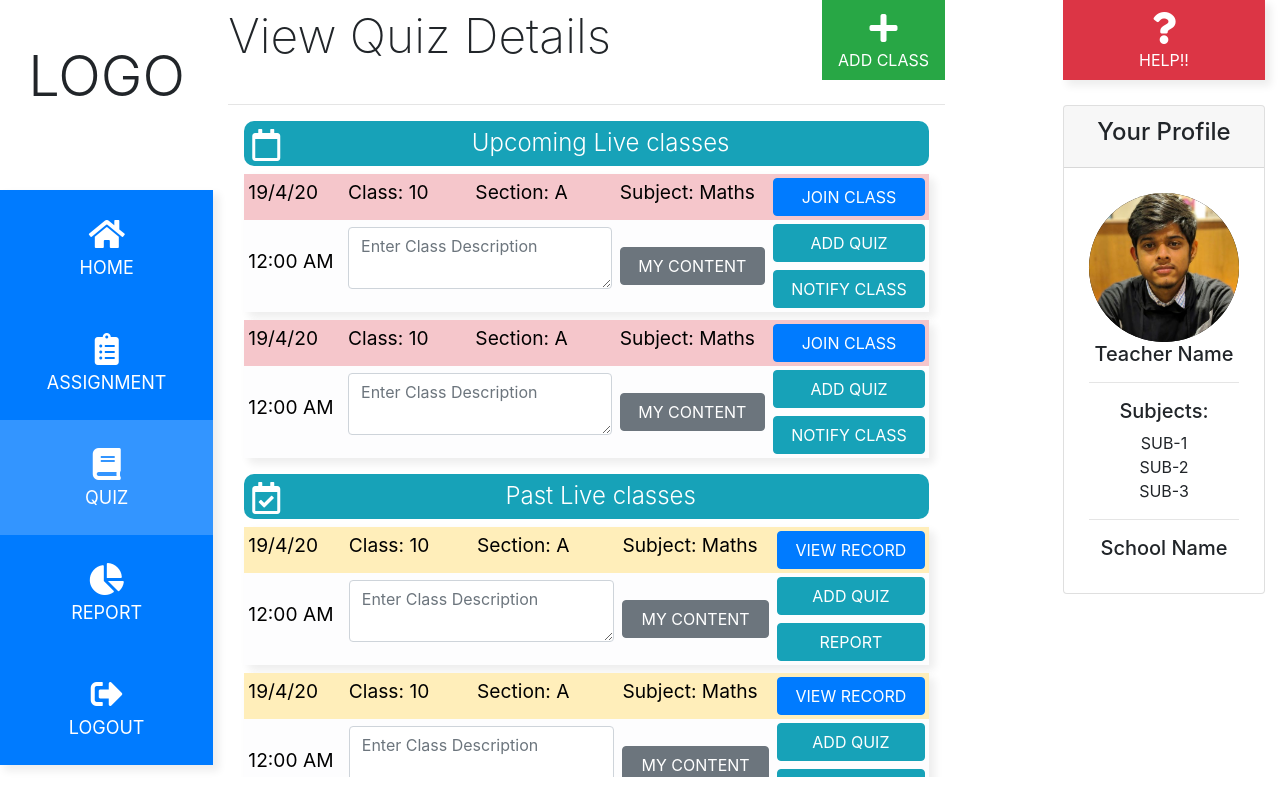
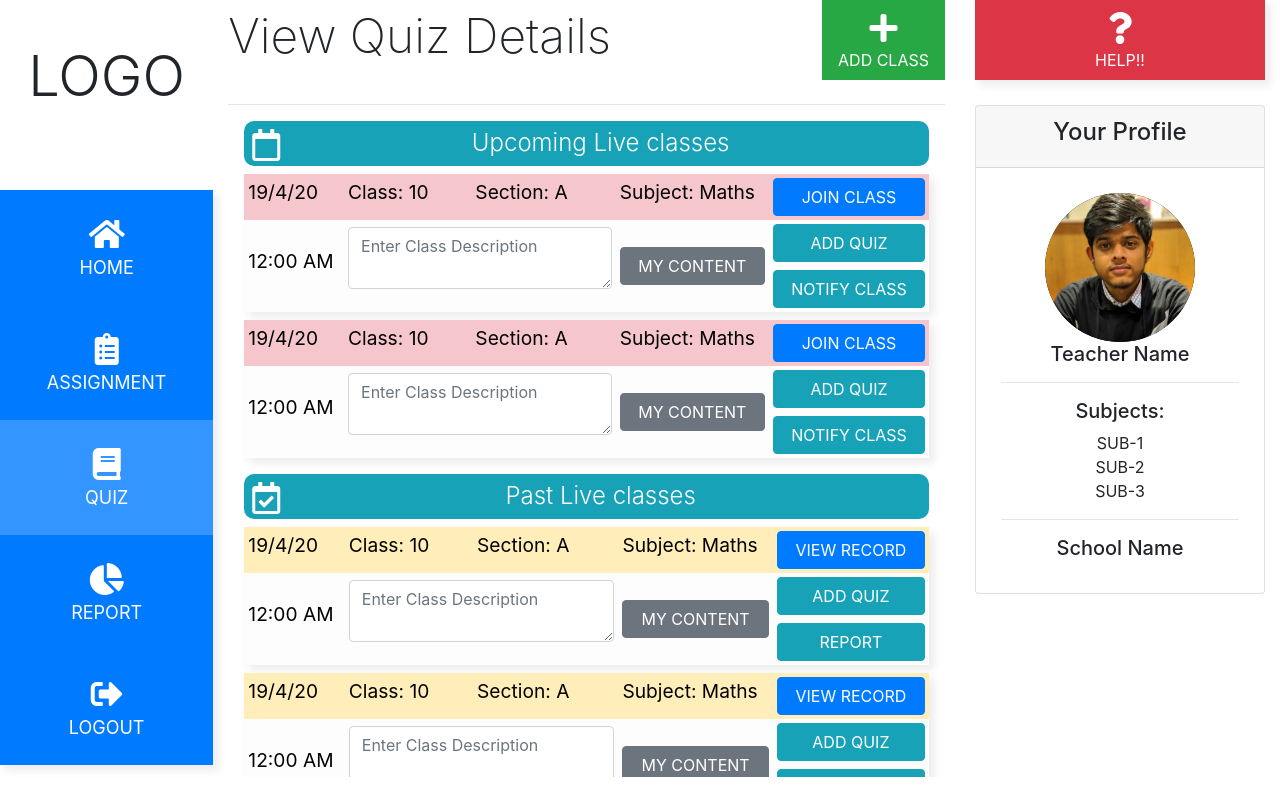
Before and after one commit to harshitkumar712/osspro, a plain HTML site: page index.html in a window 1280 px wide. Drawn offline with nearby package versions, Linux system fonts and the light colour scheme.

Commit message:
Update index.html

```diff
--- a/index.html
+++ b/index.html
@@ -241,7 +241,7 @@
 <!--  Right MOST TAB  -->
 
       <div class="col-sm-3 section-tre " id="sz">
-        <div class="d-flex flex-column float-right">
+        <div class="d-flex flex-column ">
           <div class=" text-white text-center navleft ">
           <div class="p-2 bg-danger navitem "><i class="fas fa-question fa-2x d-block p-1"></i><span>HELP!!</span></div>
 
```
